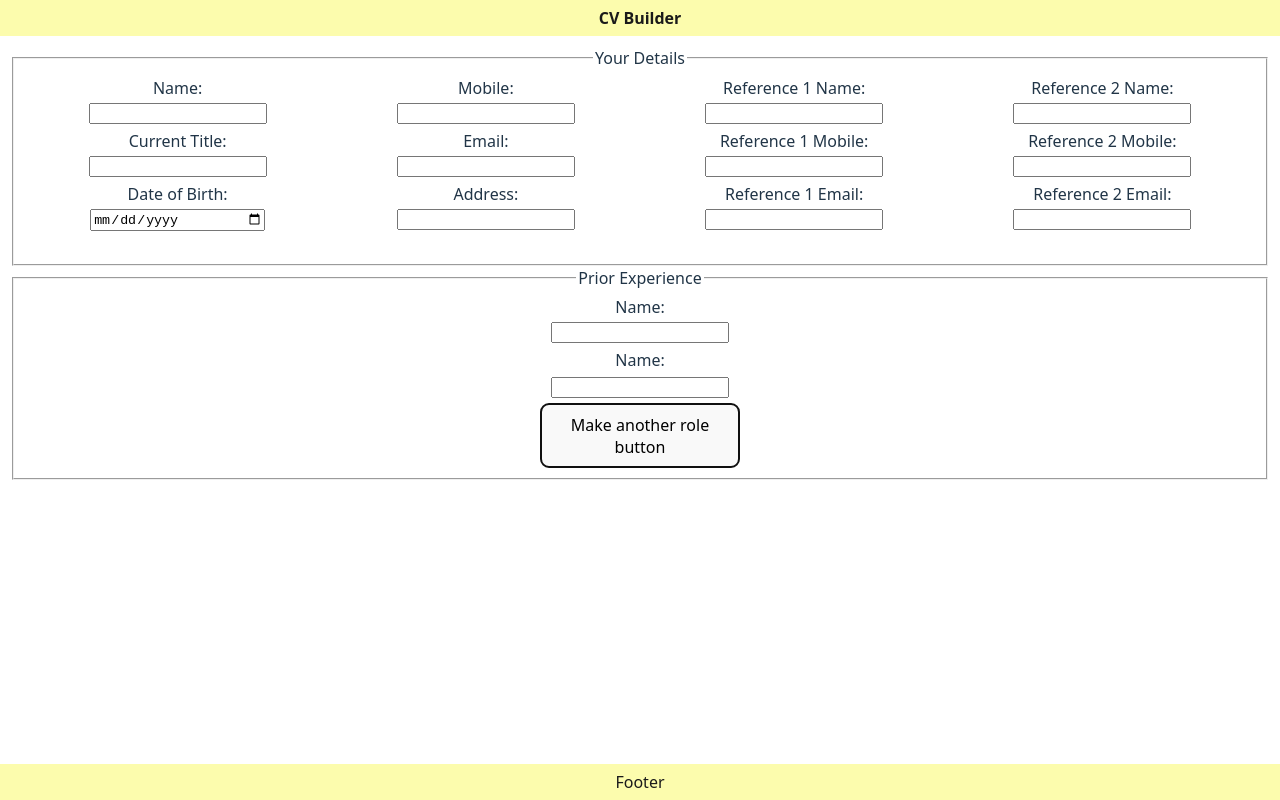
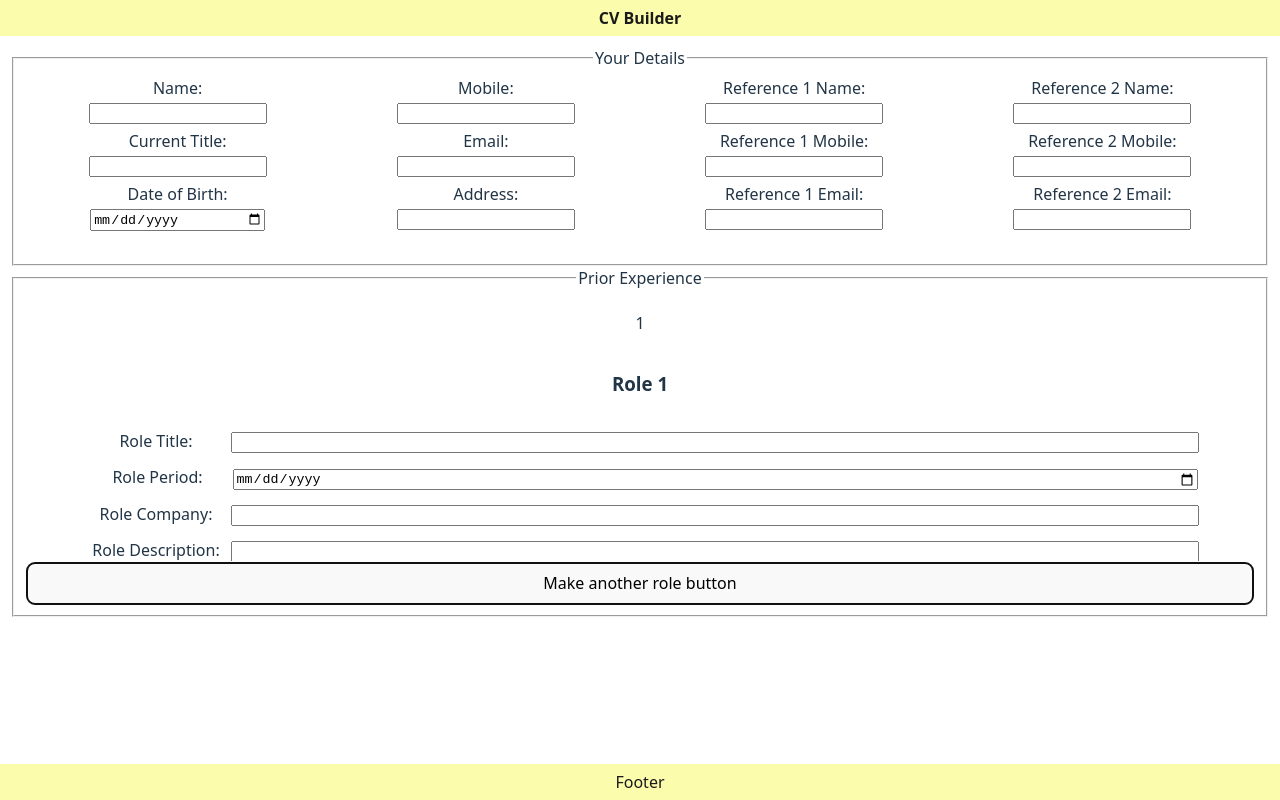
Before and after one commit to samuelpeoples/cv_builder, a React app: page / in a window 1280 px wide. Both pictures are taken after a click on the button "Make another role button". Built offline with nearby package versions, Linux system fonts and the light colour scheme; the HTML template or start-up script is replaced by a standard one.

Commit message:
Added ability to create prior roles

```diff
--- a/src/App.jsx
+++ b/src/App.jsx
@@ -1,37 +1,74 @@
-import { useState } from "react";
+import { use, useState } from "react";
 import reactLogo from "./assets/react.svg";
 import viteLogo from "/vite.svg";
 
 function App() {
+	const [numOfRoles, setNumOfRoles] = useState(0);
+	const Roles = () =>
+		Array.from({ length: numOfRoles }).map((_item, index) => (
+			<RoleDetails count={numOfRoles} index={index} key={crypto.randomUUID()} />
+		));
+
 	return (
 		<div id='content'>
 			<form action='post'>
-				<fieldset>
+				<fieldset id='personalDetails'>
 					<legend>Your Details</legend>
-					<InputField name='name' type='text' labelText='Name' required />
-					<InputField name='positionTitle' type='text' labelText='Current Title' />
-					<InputField name='dob' type='date' labelText='Date of Birth' required />
-					<InputField name='mobile' type='tel' labelText='Mobile' required />
-					<InputField name='email' type='email' labelText='Email' required />
-					<InputField name='address' type='text' labelText='Address' />
-					<InputField name='refName1' type='text' labelText='Reference 1 Name' required />
-					<InputField name='refMob1' type='tel' labelText='Reference 1 Mobile' required />
-					<InputField name='refEmail1' type='email' labelText='Reference 1 Email' required />
-					<InputField name='refName2' type='text' labelText='Reference 2 Name' required />
-					<InputField name='refMob2' type='tel' labelText='Reference 2 Mobile' required />
-					<InputField name='refEmail2' type='email' labelText='Reference 2 Email' required />
+					<InputField name='name' className='personalInput' type='text' labelText='Name' required />
+					<InputField name='positionTitle' className='personalInput' type='text' labelText='Current Title' />
+					<InputField name='dob' className='personalInput' type='date' labelText='Date of Birth' required />
+					<InputField name='mobile' className='personalInput' type='tel' labelText='Mobile' required />
+					<InputField name='email' className='personalInput' type='email' labelText='Email' required />
+					<InputField name='address' className='personalInput' type='text' labelText='Address' />
+					<InputField
+						name='refName1'
+						className='personalInput'
+						type='text'
+						labelText='Reference 1 Name'
+						required
+					/>
+					<InputField
+						name='refMob1'
+						className='personalInput'
+						type='tel'
+						labelText='Reference 1 Mobile'
+						required
+					/>
+					<InputField
+						name='refEmail1'
+						className='personalInput'
+						type='email'
+						labelText='Reference 1 Email'
+						required
+					/>
+					<InputField
+						name='refName2'
+						className='personalInput'
+						type='text'
+						labelText='Reference 2 Name'
+						required
+					/>
+					<InputField
+						name='refMob2'
+						className='personalInput'
+						type='tel'
+						labelText='Reference 2 Mobile'
+						required
+					/>
+					<InputField
+						name='refEmail2'
+						className='personalInput'
+						type='email'
+						labelText='Reference 2 Email'
+						required
+					/>
 				</fieldset>
 
-				<fieldset>
+				<fieldset id='roles'>
 					<legend>Prior Experience</legend>
-					<div>
-						<label for='name'>Name:</label>
-						<input type='text' name='name' id='name' required />
-					</div>
-					<label for='name'>Name:</label>
-					<input type='text' name='name' id='name' required />
-
-					<button type='button' name='addRoleBtn'>
+					<p>{numOfRoles}</p>
+					<Roles />
+					<button type='button' name='addRoleBtn' onClick={() => setNumOfRoles(numOfRoles + 1)}>
 						Make another role button
 					</button>
 				</fieldset>
@@ -40,13 +77,29 @@ function App() {
 	);
 }
 
-function InputField({ name = "name", id = name, type = "text", labelText = "Label Text" }) {
+function InputField({ name = "name", className = "", id = name, type = "text", labelText = "Label Text" }) {
 	return (
-		<div>
+		<div className={className}>
 			<label for={name}>{labelText}:</label>
 			<input type={type} name={name} id={id} required />
 		</div>
 	);
 }
 
+function RoleDetails({ index }) {
+	const roleTitle = `roleTitle${index}`;
+	const rolePeriod = `rolePeriod${index}`;
+	const roleCompany = `roleCompany${index}`;
+	const roleDescription = `roleDesc${index}`;
+	return (
+		<div className='roleDetails'>
+			<h3>Role {index + 1}</h3>
+			<InputField name={roleTitle} type='text' labelText='Role Title' required />
+			<InputField name={rolePeriod} type='date' labelText='Role Period' required />
+			<InputField name={roleCompany} type='text' labelText='Role Company' required />
+			<InputField name={roleDescription} type='text' labelText='Role Description' required />
+		</div>
+	);
+}
+
 export default App;
--- a/src/index.css
+++ b/src/index.css
@@ -18,6 +18,7 @@ body {
 	margin: 0;
 	width: 100%;
 	min-height: 100vh;
+	overflow: scroll;
 }
 
 #root {
@@ -28,24 +29,51 @@ body {
 	min-height: 100dvh;
 }
 
-#content{
+#content {
 	padding: 10px;
+	padding-bottom: 100px;
+	flex-grow: 1;
+	overflow: scroll;
 }
 
-fieldset{
+#personalDetails {
+	max-height: 200px;
 	display: flex;
 	flex-direction: column;
 	align-items: center;
 	flex-wrap: wrap;
-  max-height: 200px;
 	gap: 5px;
 }
 
-fieldset > *{
+.personalInput {
 	max-width: 200px;
 }
-input{
+.personalInput > * {
 	width: 170px;
+}
+
+#roles {
+	display: flex;
+	flex-direction: column;
+	justify-content: center;
+	flex-wrap: wrap;
+}
+
+.roleDetails {
+	display: flex;
+	flex-direction: column;
+	place-items: center;
+	gap: 12px;
+}
+.roleDetails > div {
+	width: 100%;
+}
+.roleDetails > div > label {
+  display: inline-block;
+	width: 150px;
+}
+.roleDetails > div > input {
+	width: 75vw;
 }
 
 a {
@@ -58,7 +86,7 @@ a:hover {
 }
 
 header,
-footer{
+footer {
 	background-color: rgb(252, 252, 173);
 	color: #1a1a1a;
 	width: 100%;
@@ -66,13 +94,12 @@ footer{
 	align-content: center;
 }
 header > *,
-footer > *{
+footer > * {
 	margin: 6px;
 	padding: 0px;
 }
 
-
-footer{
+footer {
 	margin-top: auto;
 }
 
@@ -113,8 +140,6 @@ button:focus-visible {
 	}
 }
 
-
-
 .logo {
 	height: 6em;
 	padding: 1.5em;
```
Lines whose indentation alone changed are shown as unchanged.
